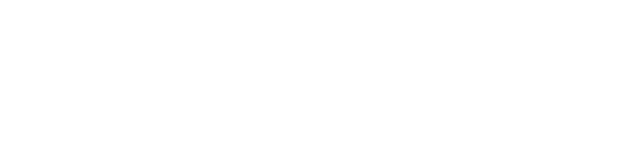
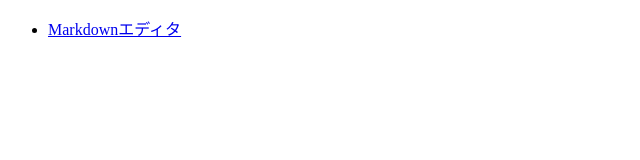
Before and after one commit to ara-ta3/vuejs-getting-started, a website: page public_html/index.html in a window 1280 px wide. Shown: the whole page, without its empty margins (0-640 px from the left). Drawn offline with Linux system fonts and the light colour scheme.

```diff
--- a/public_html/index.html
+++ b/public_html/index.html
@@ -5,6 +5,8 @@
     <title></title>
 </head>
 <body>
-
+    <ul>
+        <li><a href="./markdown.html">Markdownエディタ</a></li>
+    </ul>
 </body>
 </html>
```
Also changed, not shown: public_html/markdown.html (added), 3 other files.
